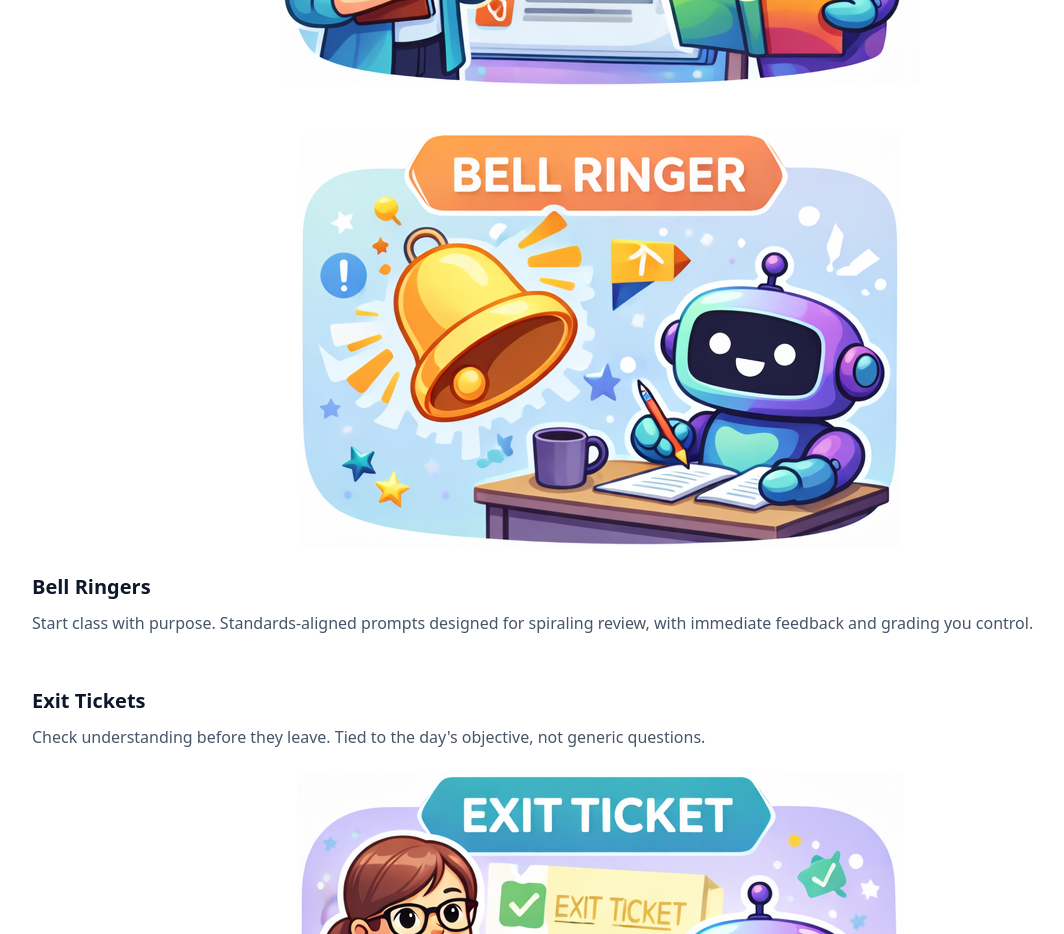
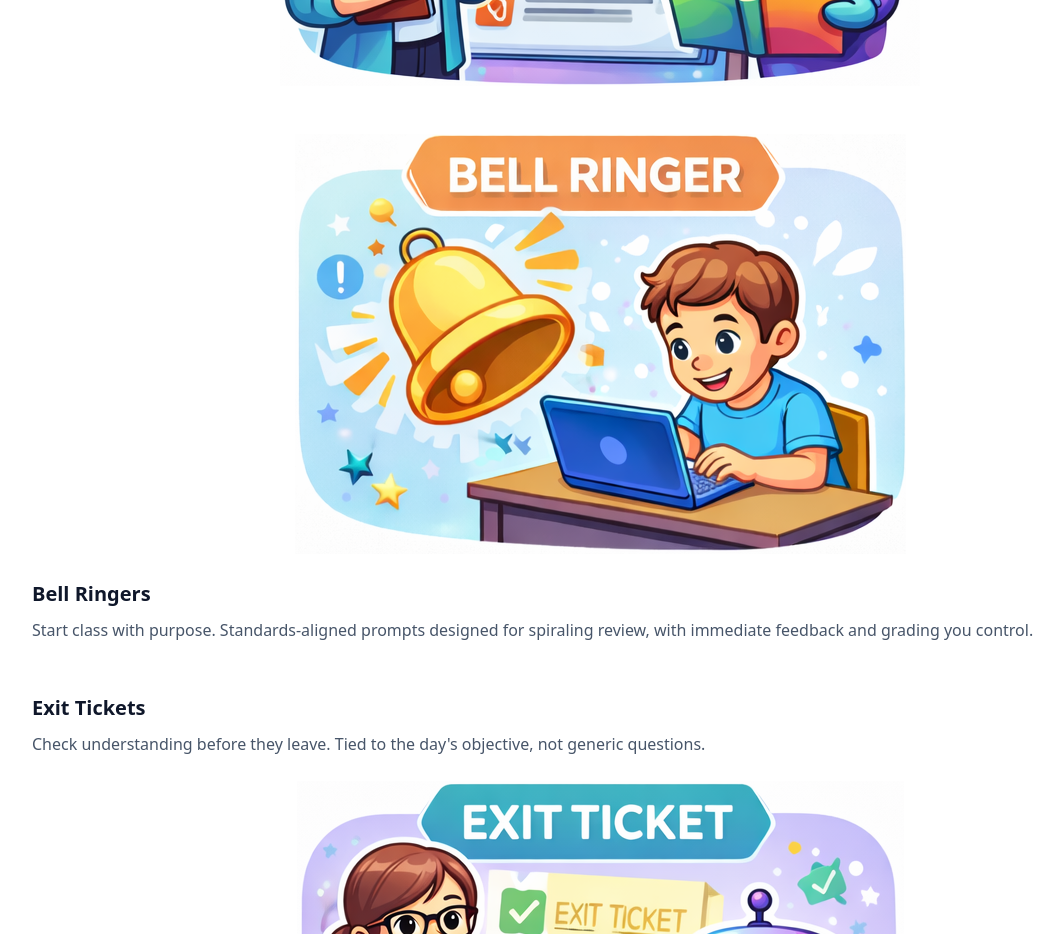
Before and after one commit to chuckaspeer/Co-teachAI_Landing, a Next.js app: page / in a window 1280 px wide. Shown: the part 1940-2874 px from the top of the page, without its empty margins (40-1104 px from the left). Built offline with nearby package versions, Linux system fonts and the light colour scheme.

Commit message:
Update bellringer image

```diff
--- a/components/marketing/ProductStoryFlow.tsx
+++ b/components/marketing/ProductStoryFlow.tsx
@@ -14,7 +14,7 @@ const blocks = [
     title: "Bell Ringers",
     body: "Start class with purpose. Standards-aligned prompts designed for spiraling review, with immediate feedback and grading you control.",
     imageLabel: "Bell ringers in Co-TeachAI",
-    imageSrc: "/images/bellringlogo.png",
+    imageSrc: "/images/bellringerstudent.png",
   },
   {
     id: "exit-tickets",
```
Also changed, not shown: public/images/bellringerstudent.png (added).
